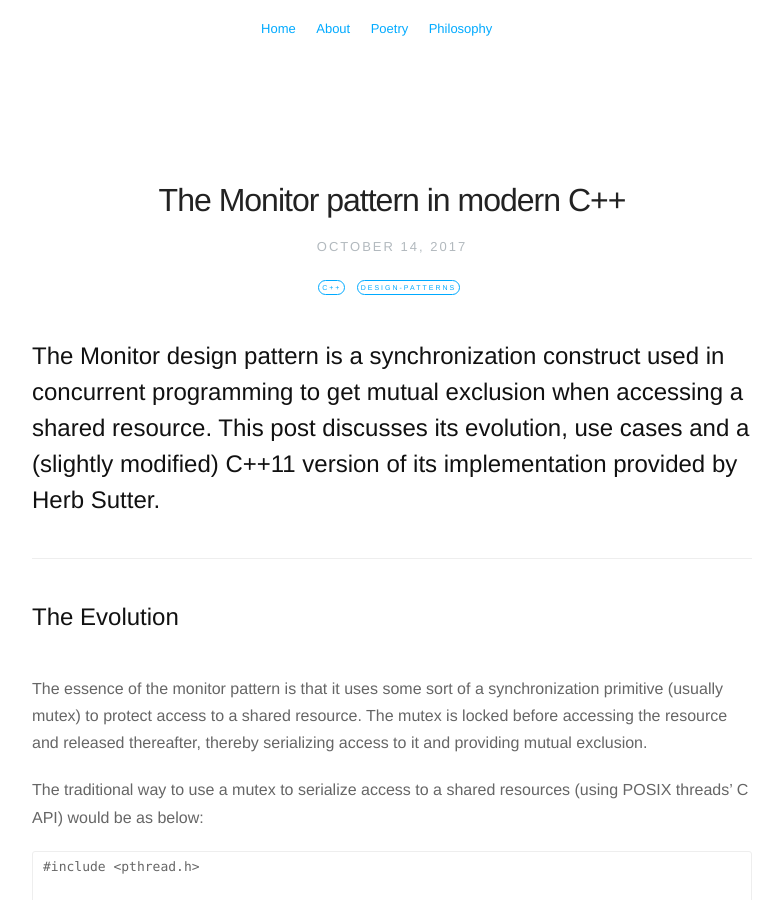
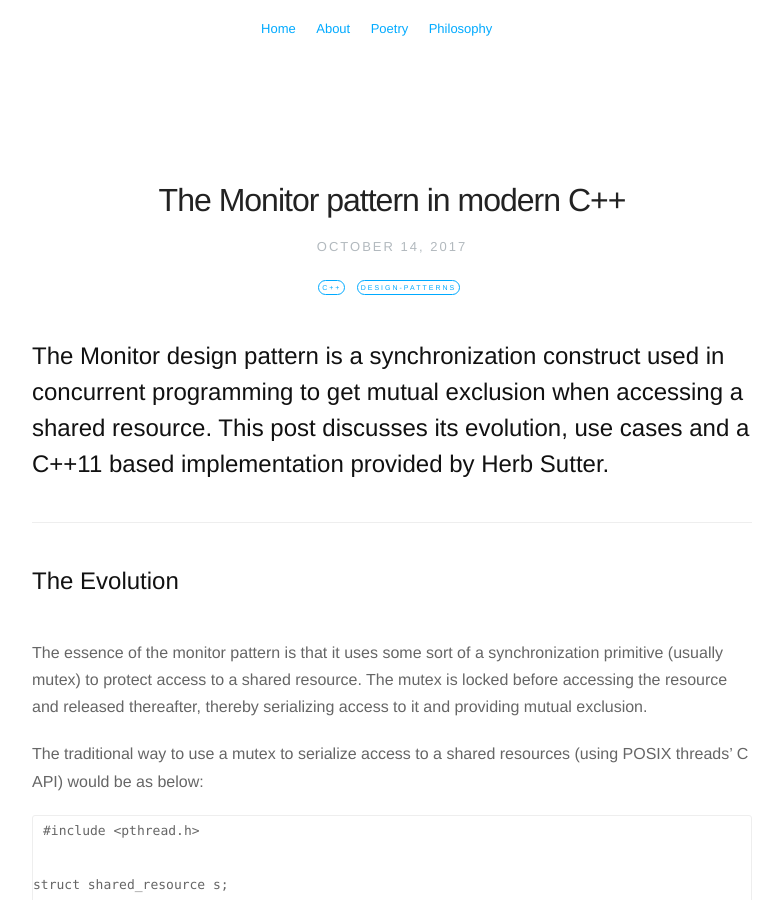
Before and after one commit to Sufi-Al-Hussaini/Sufi-Al-Hussaini.github.io, a Jekyll site: the page built from _posts/2017-10-14-monitor-pattern-c++.md, in a window 1280 px wide and 900 px high. Shown: the whole window, without its empty margins (248-1031 px from the left). Built offline with Jekyll 4.4.1, drawn with Linux system fonts in a browser that asks for light colours; nearby versions of some CDN libraries; some web fonts are replaced; comment, search, counter and statistics services are not loaded; a style sheet for code colours, icons or effects is not loaded; some of the changed text lies outside the part shown.

Commit message:
Update post
Minor edits for monitor pattern

````diff
--- a/_posts/2017-10-14-monitor-pattern-c++.md
+++ b/_posts/2017-10-14-monitor-pattern-c++.md
@@ -7,7 +7,7 @@ tags: c++ design-patterns
 ---
 
 
-## The Monitor design pattern is a synchronization construct used in concurrent programming to get mutual exclusion when accessing a shared resource. This post discusses its evolution, use cases and a (slightly modified) C++11 version of its implementation provided by Herb Sutter.
+## The Monitor design pattern is a synchronization construct used in concurrent programming to get mutual exclusion when accessing a shared resource. This post discusses its evolution, use cases and a C++11 based implementation provided by Herb Sutter.
 
 ***
 
@@ -76,7 +76,6 @@ public:
 		// Insert original `do_something()` implementation here
 		m.unlock();
 	}
-}
 };
 ```
 
@@ -177,5 +176,5 @@ int main() {
 ```
 
 
-Most of this post is based on Herb Sutter's brilliant presentation C++ and Beyond 2012: Herb Sutter - C++ Concurrency.
+Most of this post is based on Herb Sutter's brilliant presentation - `C++ and Beyond 2012: Herb Sutter - C++ Concurrency`.
 <iframe src="https://channel9.msdn.com/Shows/Going+Deep/C-and-Beyond-2012-Herb-Sutter-Concurrency-and-Parallelism/player" width="720" height="405" allowFullScreen frameBorder="0"></iframe>
````
Also changed, not shown: other parts of _posts/2017-10-14-monitor-pattern-c++.md (+2 -2 lines).
